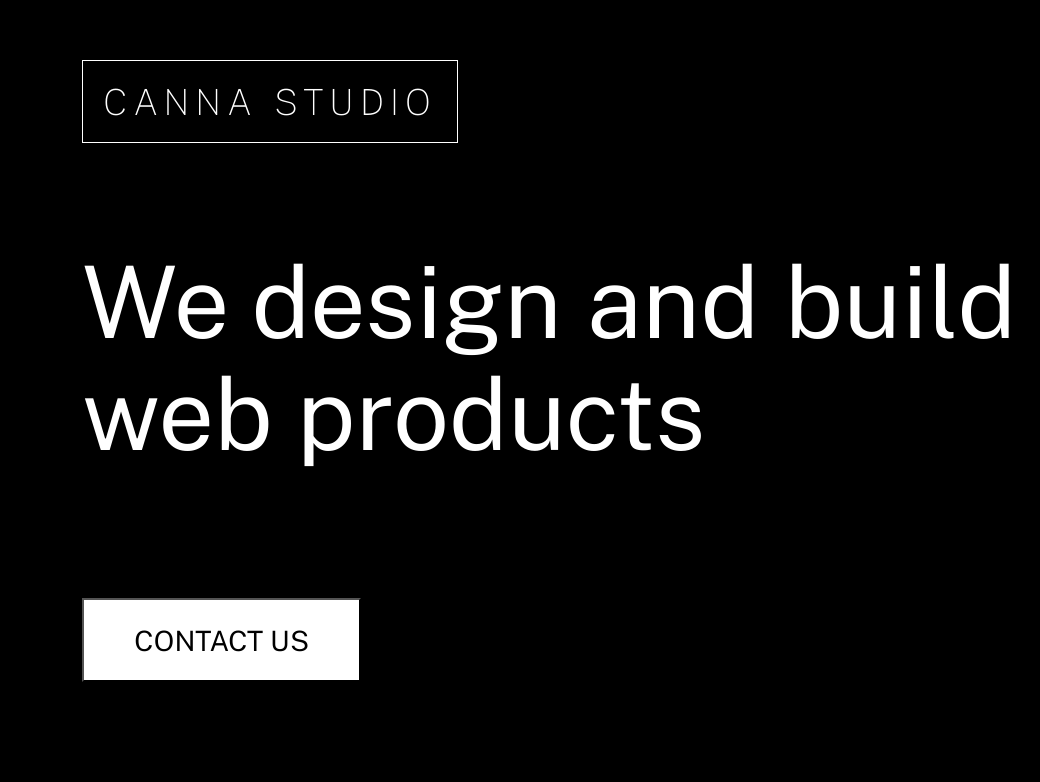
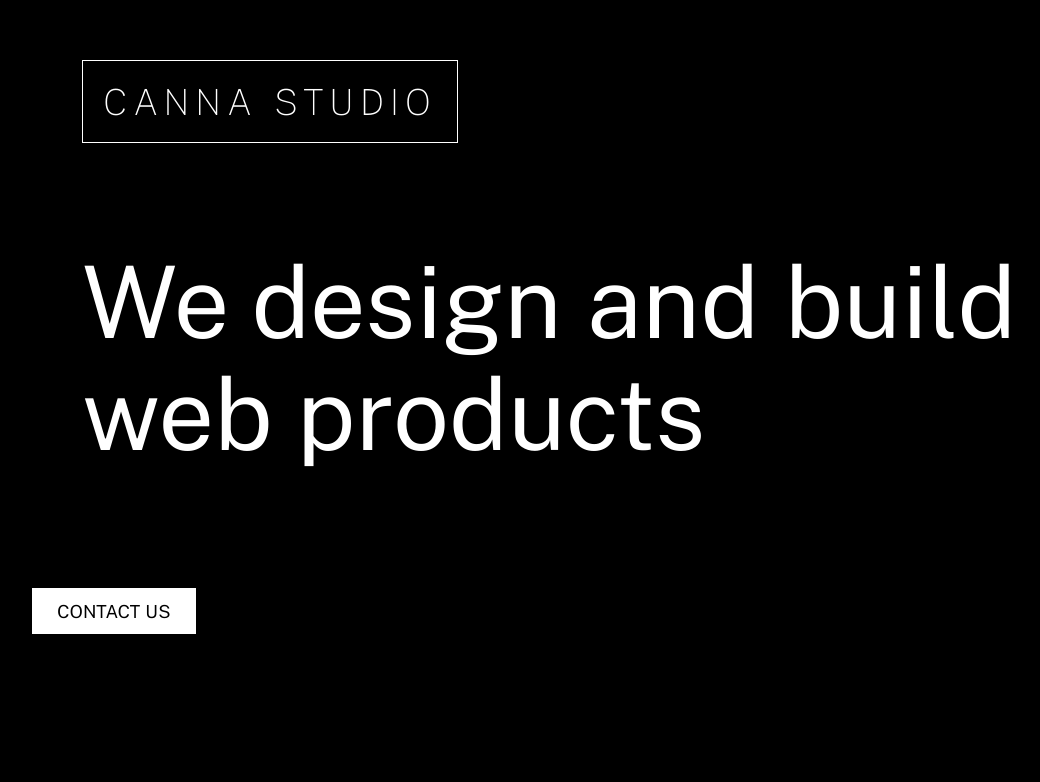
Before and after one commit to bennpearson/cannastudio, a Nuxt app: page / in a window 1280 px wide. Shown: the top 782 px of the page, without its empty margins (18-1058 px from the left). Built offline with nearby package versions, Linux system fonts and the light colour scheme.

Commit message:
btn to link

```diff
--- a/components/Intro.vue
+++ b/components/Intro.vue
@@ -3,11 +3,9 @@
     <h2 class="cs-intro__title">
       {{ subtitle }}
     </h2>
-    <form class="cs-form" action="mailto:hello@cannastudio.com" method="GET">
-      <input class="cs-form__input" name="subject" type="hidden" value="Hi!" />
-      <input class="cs-form__textarea" name="body" type="hidden" value="Hi," />
-      <input class="cs-form__submit" type="submit" value="Contact us" />
-    </form>
+    <a class="cs-intro__mailto" href="mailto:hello@cannastudio.com">
+      Contact us
+    </a>
   </div>
 </template>
 
@@ -45,7 +43,7 @@ export default {
     padding: 100px 100px 130px 100px;
   }
 }
-.cs-form__submit {
+.cs-intro__mailto {
   color: black;
   background-color: white;
   font-size: 18px;
@@ -54,6 +52,7 @@ export default {
   font-weight: normal;
   cursor: pointer;
   text-transform: uppercase;
+  text-decoration: none;
 }
 @media (min-width: 768px) {
   .cs-form__submit {
```
